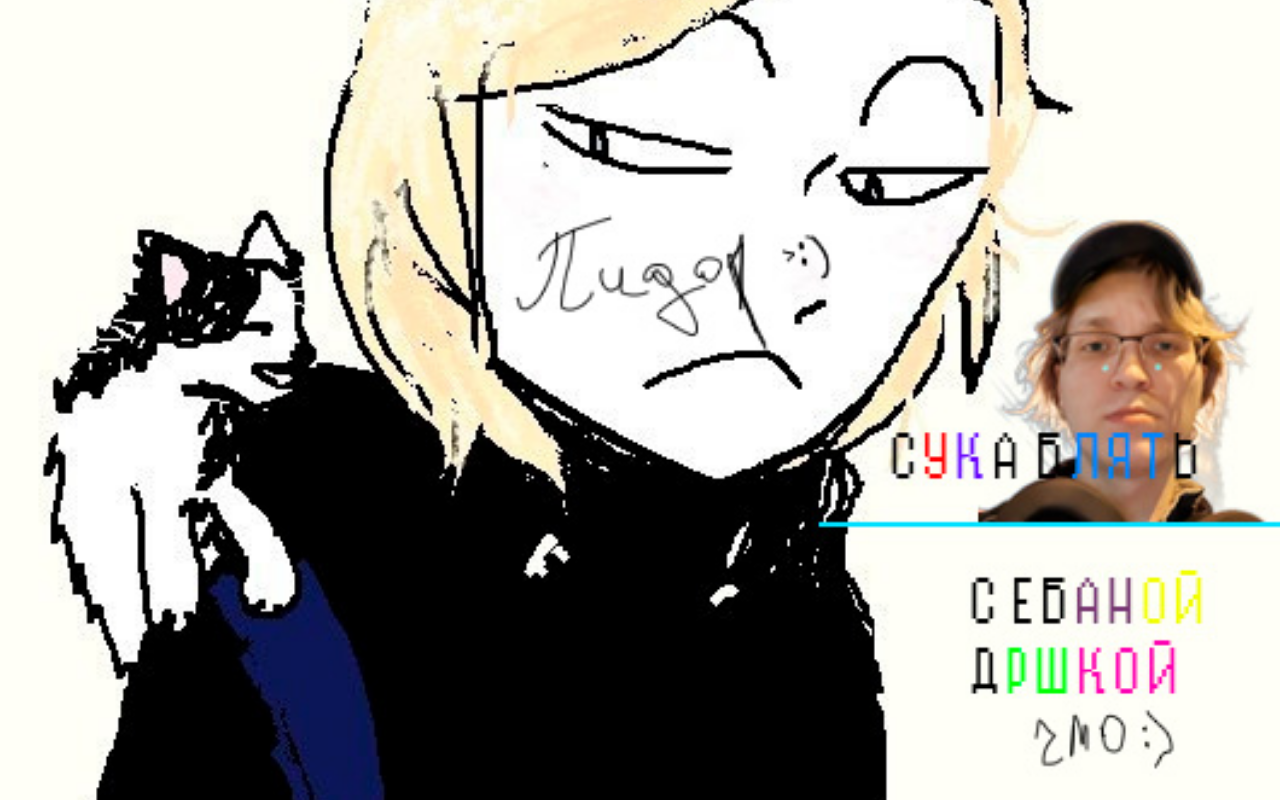
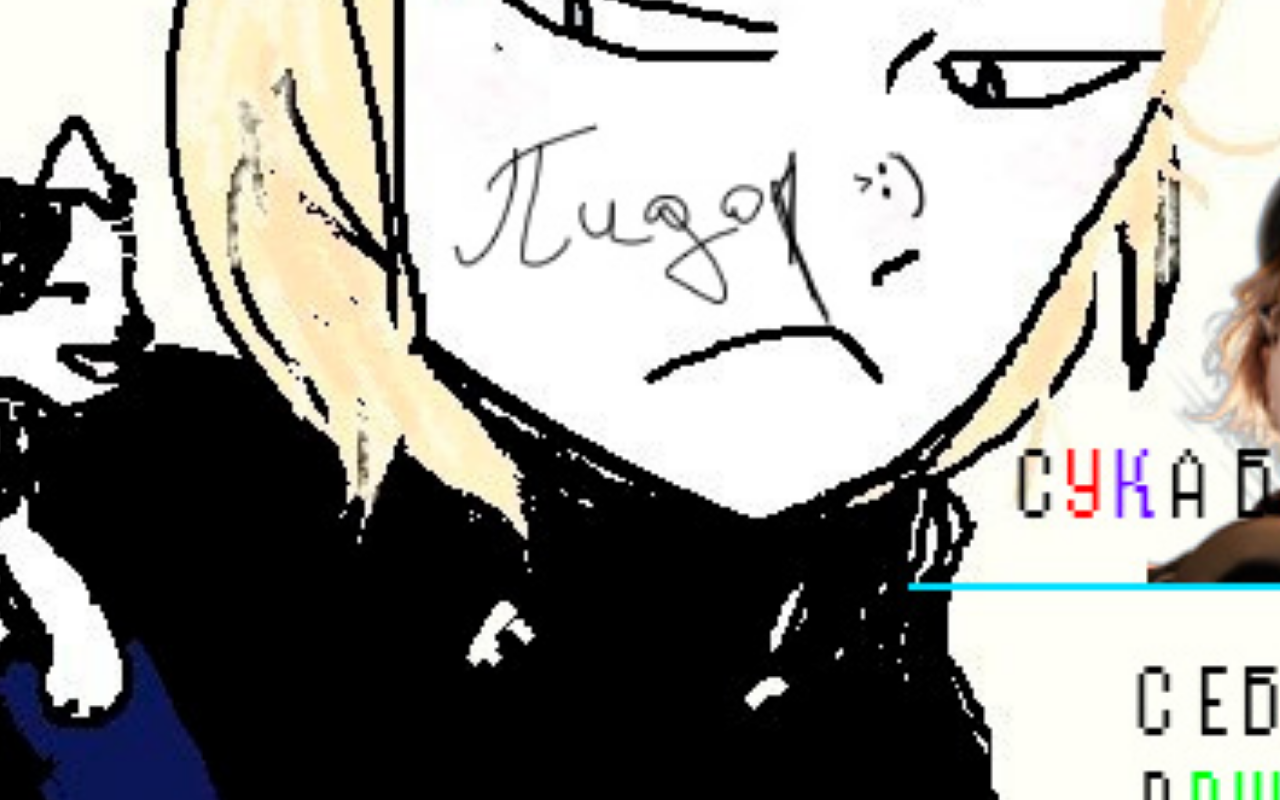
Before and after one commit to apollobelvedere33/robloxminecrafthellokitty, a plain HTML site: page index.html in a window 1280 px wide. Drawn offline with Linux system fonts and the light colour scheme.

Commit message:
Update index.html

```diff
--- a/index.html
+++ b/index.html
@@ -41,7 +41,7 @@
 
   // 1 = картинка целиком видна при открытии (без обрезки).
   // Поставь больше 1, если хочешь, чтобы при открытии было приближение.
-  const INITIAL_ZOOM = 1;
+  const INITIAL_ZOOM = 1.5;
 
   let scale = 1;
   let posX = 0;
```
